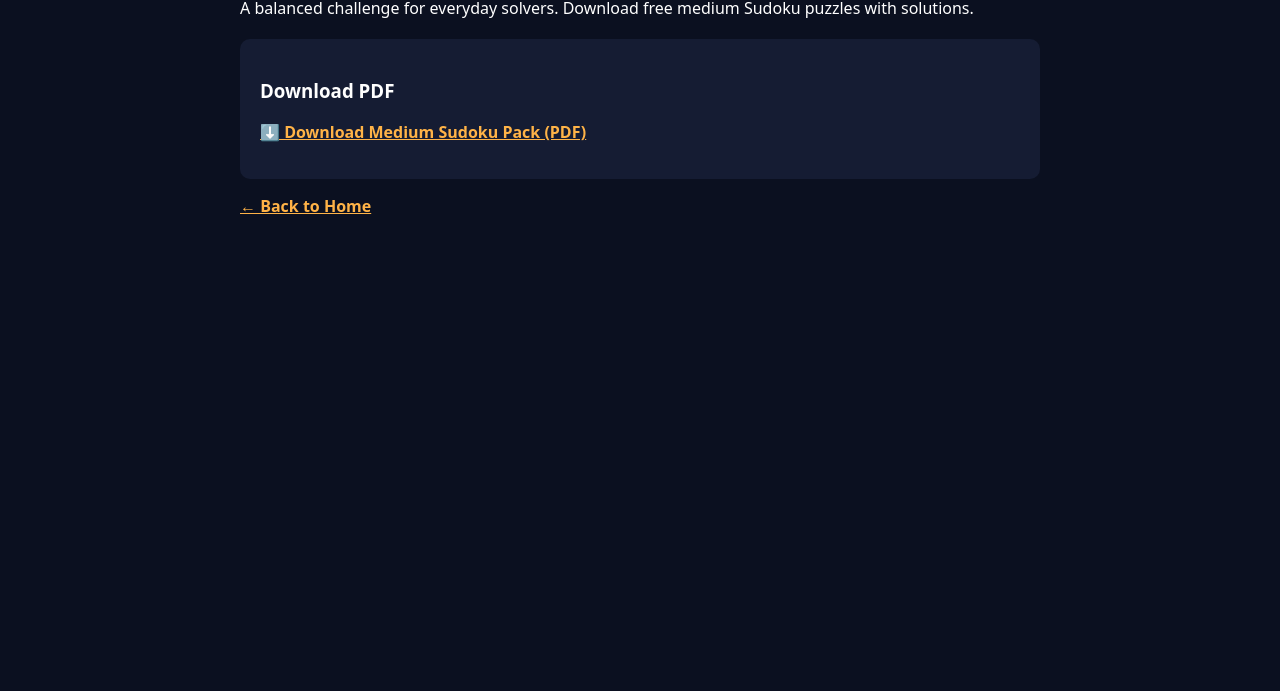
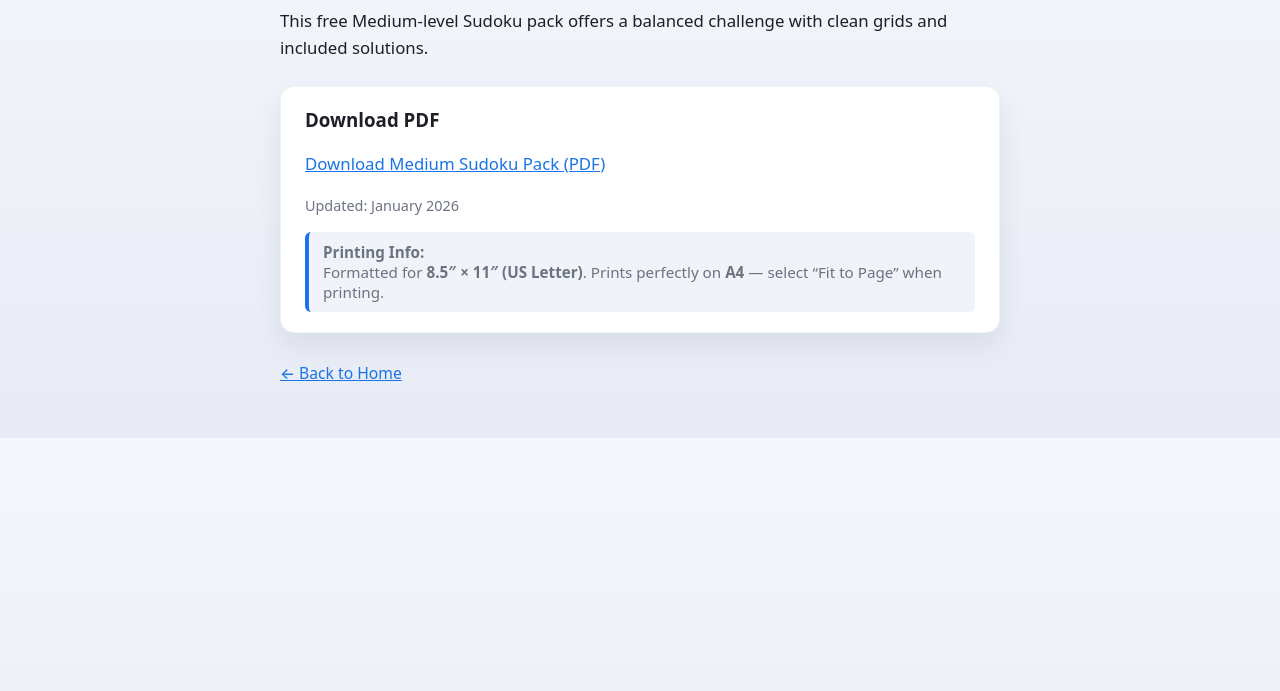
Before and after one commit to alexliampuzzles/alexliampuzzles.com, a plain HTML site: page printables/medium-sudoku.html in a window 1280 px wide. Shown: the part 109-800 px from the top of the page. Drawn offline with Linux system fonts and the light colour scheme.

Commit message:
Update medium-sudoku.html

```diff
--- a/printables/medium-sudoku.html
+++ b/printables/medium-sudoku.html
@@ -1,28 +1,98 @@
-<!-- ================= MEDIUM SUDOKU PAGE ================= -->
+<!-- ================= MEDIUM SUDOKU PAGE (LIGHT THEME) ================= -->
 <!DOCTYPE html>
 <html lang="en">
 <head>
 <meta charset="UTF-8">
 <title>Medium Sudoku Printable PDF – Free Download</title>
 <meta name="viewport" content="width=device-width, initial-scale=1">
-<meta name="description" content="Free medium Sudoku printable PDF with balanced difficulty. Includes solutions.">
+<meta name="description" content="Free medium Sudoku printable PDF with balanced difficulty and clear grids. Includes solutions.">
+
 <style>
-body { font-family: system-ui; background:#0b1020; color:white; margin:0; padding:20px; }
-.container { max-width:800px; margin:auto; }
-h1 { color:#ffb347; }
-a { color:#ffb347; font-weight:600; text-decoration:underline; }
-.box { background:#151c33; padding:20px; border-radius:10px; margin-top:20px; }
+    :root {
+        --bg1: #f5f7fc;
+        --bg2: #eef1f8;
+        --bg3: #e7ebf5;
+
+        --text-dark: #1c1f26;
+        --muted: #6b7280;
+
+        --card-bg: #ffffff;
+        --card-border: rgba(15,23,42,0.06);
+        --card-shadow: 0 12px 28px rgba(15,23,42,0.08);
+
+        --link: #1a73e8;
+        --link-hover: #0c56c9;
+    }
+
+    body {
+        font-family: system-ui, -apple-system, BlinkMacSystemFont, sans-serif;
+        margin: 0;
+        padding: 24px;
+        background: linear-gradient(180deg, var(--bg1), var(--bg2) 45%, var(--bg3));
+        color: var(--text-dark);
+    }
+
+    .container { max-width: 720px; margin: auto; padding: 12px 16px; }
+
+    h1 { font-size: 2rem; margin-bottom: 0.8rem; font-weight: 700; }
+
+    p { line-height: 1.6; font-size: 1.05rem; }
+
+    a { color: var(--link); text-decoration: underline; font-weight: 500; }
+    a:hover { color: var(--link-hover); }
+
+    .box {
+        background: var(--card-bg);
+        border: 1px solid var(--card-border);
+        box-shadow: var(--card-shadow);
+        padding: 20px 24px;
+        border-radius: 14px;
+        margin-top: 24px;
+    }
+
+    .print-note {
+        margin-top: 14px;
+        padding: 10px 14px;
+        background: #f0f3fa;
+        border-left: 4px solid #1a73e8;
+        border-radius: 6px;
+        color: var(--muted);
+        font-size: 0.95rem;
+    }
+
+    .update-note {
+        margin-top: 10px;
+        color: var(--muted);
+        font-size: 0.9rem;
+    }
+
+    .back { margin-top: 28px; display: inline-block; font-size: 0.98rem; }
 </style>
 </head>
+
 <body>
 <div class="container">
-<h1>Medium Sudoku Printable (PDF)</h1>
-<p>A balanced challenge for everyday solvers. Download free medium Sudoku puzzles with solutions.</p>
-<div class="box">
-<h3>Download PDF</h3>
-<p><a href="/downloads/medium-sudoku.pdf">⬇️ Download Medium Sudoku Pack (PDF)</a></p>
-</div>
-<p><a href="/index.html">← Back to Home</a></p>
+
+    <h1>Medium Sudoku Printable (PDF)</h1>
+
+    <p>This free Medium-level Sudoku pack offers a balanced challenge with clean grids and included solutions.</p>
+
+    <div class="box">
+        <h3 style="margin-top:0;">Download PDF</h3>
+        <p><a href="/downloads/medium-sudoku.pdf">Download Medium Sudoku Pack (PDF)</a></p>
+         <p class="update-note">Updated: January 2026</p>
+
+        <div class="print-note">
+            <strong>Printing Info:</strong><br>
+            Formatted for <strong>8.5″ × 11″ (US Letter)</strong>.
+            Prints perfectly on <strong>A4</strong> — select “Fit to Page” when printing.
+        </div>
+
+
+    </div>
+
+    <p class="back"><a href="/index.html">← Back to Home</a></p>
+
 </div>
 </body>
 </html>
```
